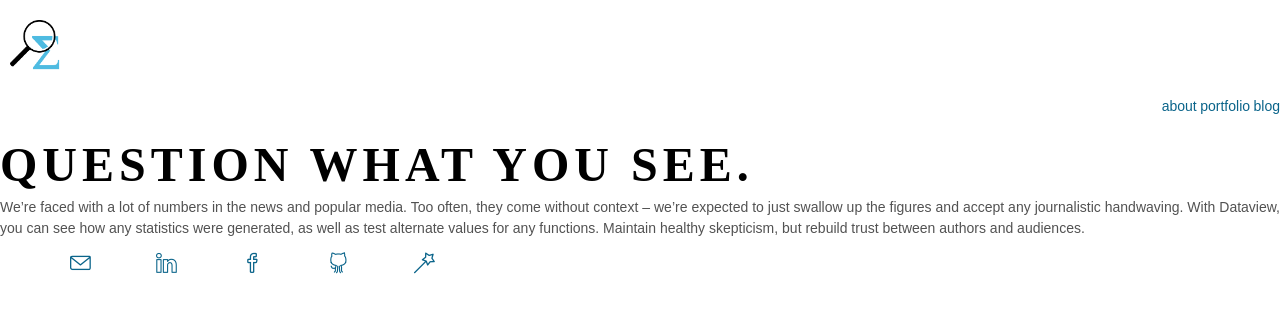
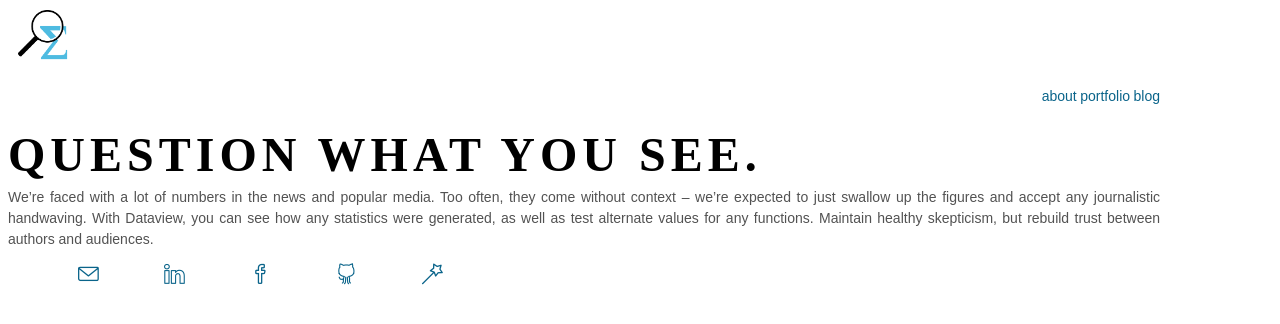
Before and after one commit to bethny/bethny.github.io, a Jekyll site: the page built from test/index.html, in a window 1280 px wide. Shown: the top 324 px of the page. Built offline with Jekyll 4.4.1, drawn with Linux system fonts in a browser that asks for light colours; nearby versions of some CDN libraries.

Commit message:
Update test.css

```diff
--- a/css/test.css
+++ b/css/test.css
@@ -16,8 +16,8 @@ a {
 body {
   background-image: url("imgs/old_mathematics_@2X.png");
   background-repeat: repeat;
-  margin: 20px auto;
-  width: 100%;
+  width: 90%;
+  height: 90%;
   text-align: justify;
   line-height: 150%; }
 
@@ -94,7 +94,7 @@ ul posts {
     margin-left: 20px; }
 
 #p-home p {
-  margin: 100px 50px auto 300px; }
+  margin: 200px 100px 10px 300px; }
 
 /* CLASSES */
 .alignleft {
```
